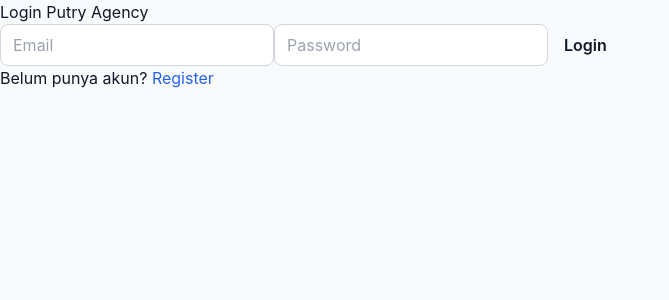
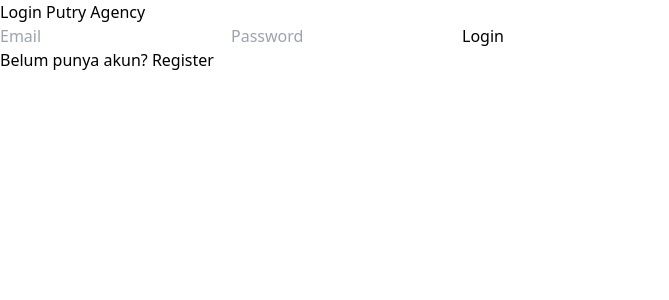
Before and after one commit to putryagency/putryweb, a React (Vite) app in the folder frontend/: page / in a window 1280 px wide. Shown: the top 300 px of the page, without its empty margins (0-669 px from the left). Built offline with nearby package versions, Linux system fonts and the light colour scheme.

Commit message:
Update index.css

```diff
--- a/frontend/src/index.css
+++ b/frontend/src/index.css
@@ -1,21 +1,3 @@
 @tailwind base;
 @tailwind components;
 @tailwind utilities;
-
-/* Custom global styles (Putry Agency theme) */
-body {
-  @apply bg-gray-50 text-gray-900;
-  font-family: 'Inter', sans-serif;
-}
-
-a {
-  @apply text-blue-600 hover:text-blue-800 transition;
-}
-
-button {
-  @apply px-4 py-2 rounded-lg font-semibold;
-}
-
-input, textarea {
-  @apply border border-gray-300 rounded-lg px-3 py-2 focus:outline-none focus:ring-2 focus:ring-blue-500;
-}
```
